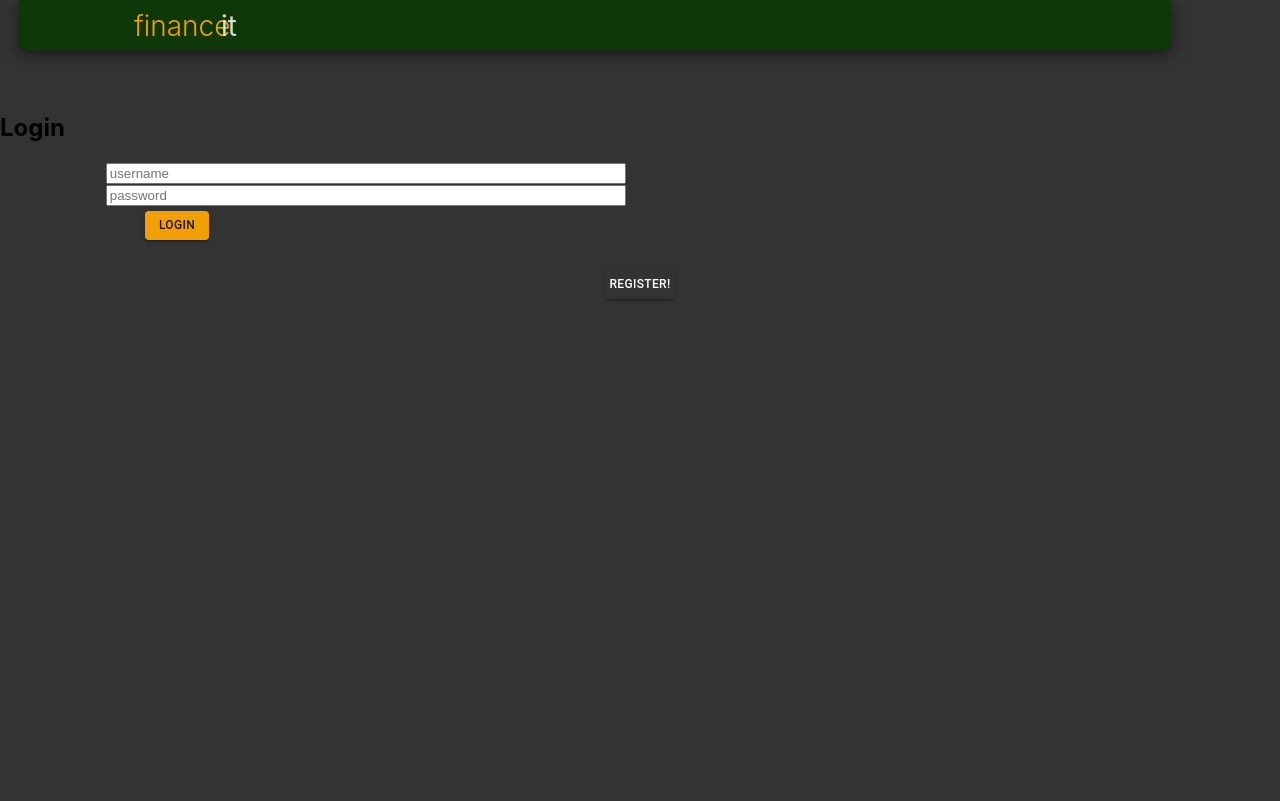
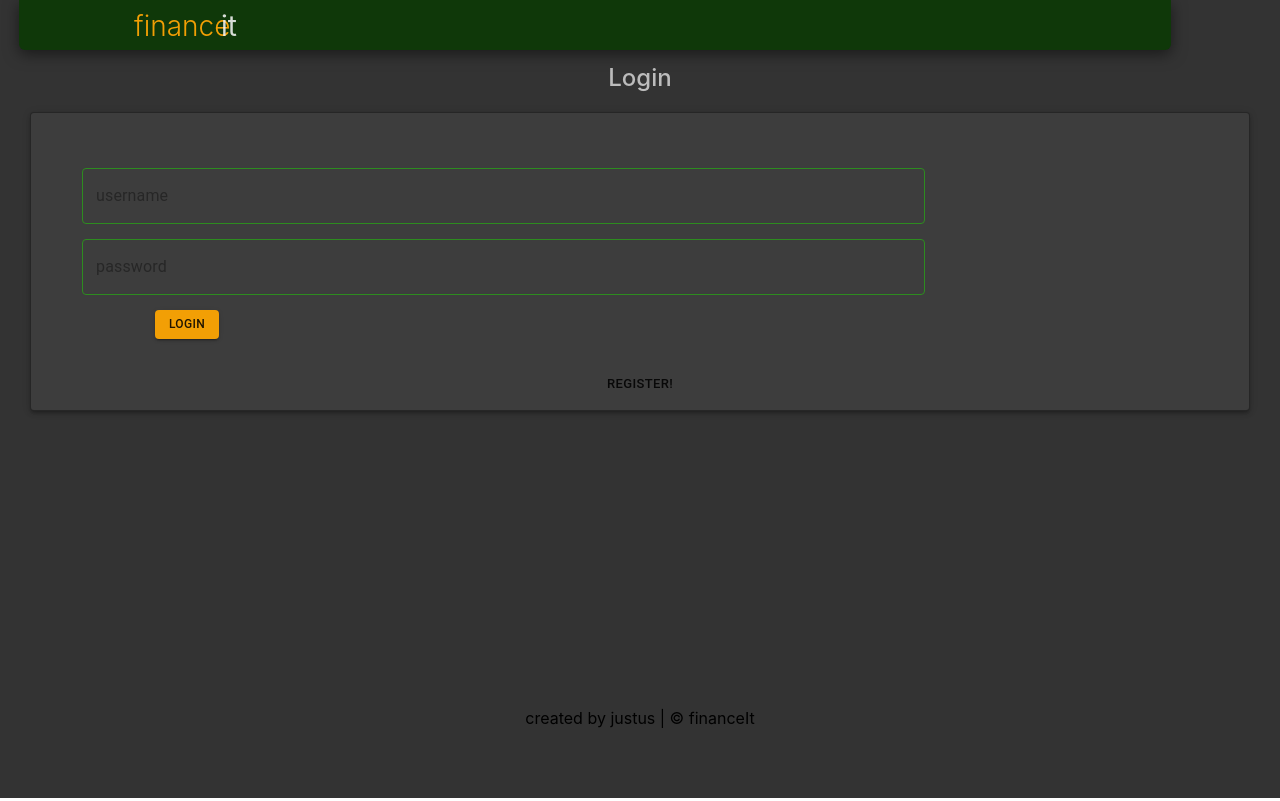
Before and after one commit to justuswitmer/financeIt, a React app: page /#/home in a window 1280 px wide. Shown: the top 801 px of the page. Built offline with nearby package versions, Linux system fonts and the light colour scheme; no server answers.

Commit message:
login page styled

```diff
--- a/src/components/Account/AccountView.js
+++ b/src/components/Account/AccountView.js
@@ -28,7 +28,7 @@ class AboutView extends Component {
 
   render() {
     return (
-      <div className='accountHeadDiv'>
+      <div className='headDiv'>
         <h2 className='headingName'>{this.state.heading}</h2>
 
         <ul>
--- a/src/components/App/App.css
+++ b/src/components/App/App.css
@@ -22,6 +22,6 @@
   text-align: center;
 }
 
-.accountHeadDiv {
+.headDiv {
   height: 630px;
 }
--- a/src/components/LoginPage/LoginPage.css
+++ b/src/components/LoginPage/LoginPage.css
@@ -1,13 +1,8 @@
-#username {
-  width: 40%;
+.loginFields {
+  width: 70%;
   position: relative;
-  left: 105.75px;
-}
-
-#password {
-  width: 40%;
-  position: relative;
-  left: 105.75px;
+  left: 46px;
+  margin-bottom: 10px;
 }
 
 .btn {
@@ -17,13 +12,26 @@
 
 .formPanel {
   padding-top: 50px;
-  height: 100vh;
 }
 
 .registerLogin {
   margin-top: 30px;
+  color: #F2F2F2;
+  position: relative;
+  left: 21px;
 }
 
 .login {
   padding-top: 5px;
+  position: relative;
+  left: -21px;
 }
+
+#paperLogin {
+  background-color: #3d3d3d;
+  color: #6CA663;
+  font-weight: 500;
+  padding-bottom: 10px;
+  border: 1px solid #00000062;
+  margin: 0 30px 0 30px;
+}
--- a/src/components/LoginPage/LoginPage.js
+++ b/src/components/LoginPage/LoginPage.js
@@ -1,13 +1,14 @@
 import React, { Component } from 'react';
 import { connect } from 'react-redux';
 import mapStoreToProps from '../../redux/mapStoreToProps';
-import { Button, TextField } from '@material-ui/core';
+import { Button, Paper, TextField } from '@material-ui/core';
 import './LoginPage.css';
 
 class LoginPage extends Component {
   state = {
     username: '',
     password: '',
+    heading: 'Login',
   };
 
   login = (event) => {
@@ -34,18 +35,20 @@ class LoginPage extends Component {
 
   render() {
     return (
+      <div className='headDiv'>
+        <h2 className='headingName'>{this.state.heading}</h2>
+        <Paper
+          id="paperLogin"
+          elevation={3}>
           <form className="formPanel" onSubmit={this.login}>
-        <h2>Login</h2>
             {this.props.store.errors.loginMessage && (
               <h3 className="alert" role="alert">
                 {this.props.store.errors.loginMessage}
               </h3>
             )}
-        <div>
+            <div className='loginFields'>
               <label htmlFor="username">
-
-            <input
-              id='username'
+                <TextField
                   name="username"
                   variant='outlined'
                   placeholder='username'
@@ -55,10 +58,9 @@ class LoginPage extends Component {
                 />
               </label>
             </div>
-        <div>
+            <div className='loginFields'>
               <label htmlFor="password">
-            <input
-              id='password'
+                <TextField
                   variant='outlined'
                   type="password"
                   name="password"
@@ -82,9 +84,7 @@ class LoginPage extends Component {
           </Button>
               <center className='registerLogin'>
                 <Button
-              color='secondary'
                   size='small'
-              variant='contained'
                   className="btn_asLink"
                   onClick={() => {
                     this.props.history.push('/registration');
@@ -95,6 +95,8 @@ class LoginPage extends Component {
               </center>
             </div>
           </form>
+        </Paper>
+      </div>
     );
   }
 }
--- a/src/components/Styling/Theme.js
+++ b/src/components/Styling/Theme.js
@@ -25,12 +25,6 @@ const customTheme = createMuiTheme({
 
   },
   overrides: {
-    MuiPaper: {
-      root: {
-        backgroundColor: '#33333',
-        width: '99%',
-      },
-    },
     MuiCard: {
       root: {
         marginTop: '30px',
```
Lines whose indentation alone changed are shown as unchanged.
